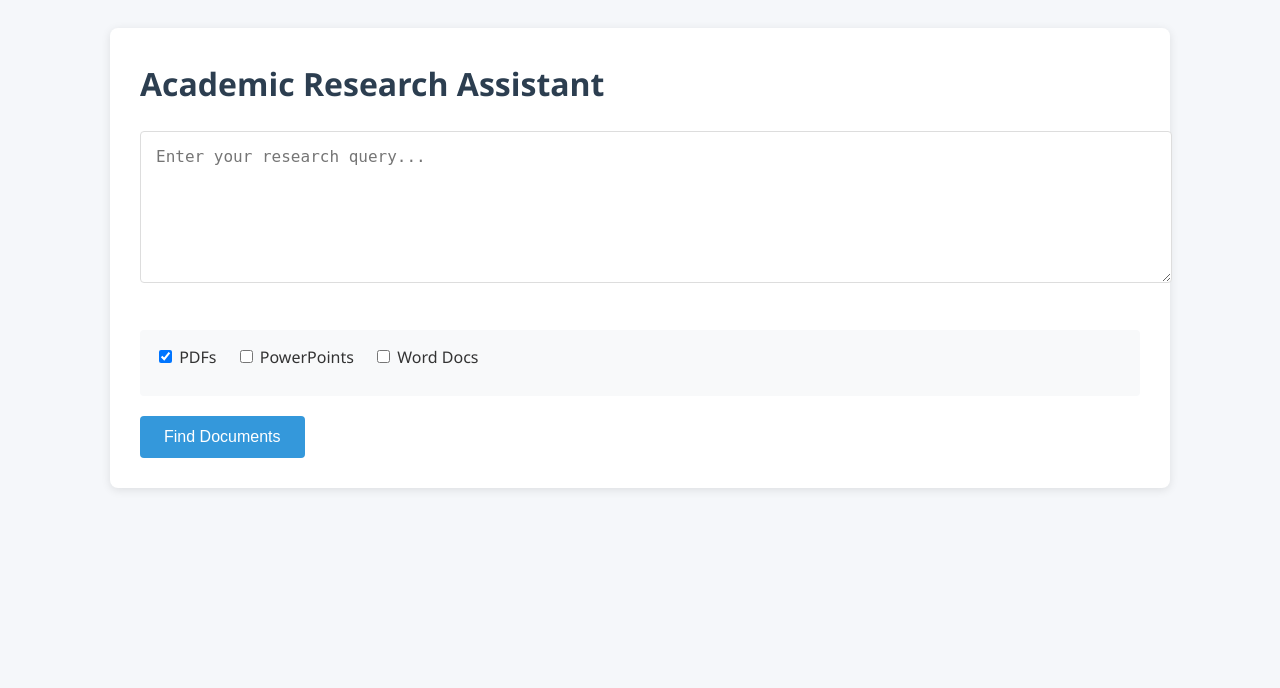
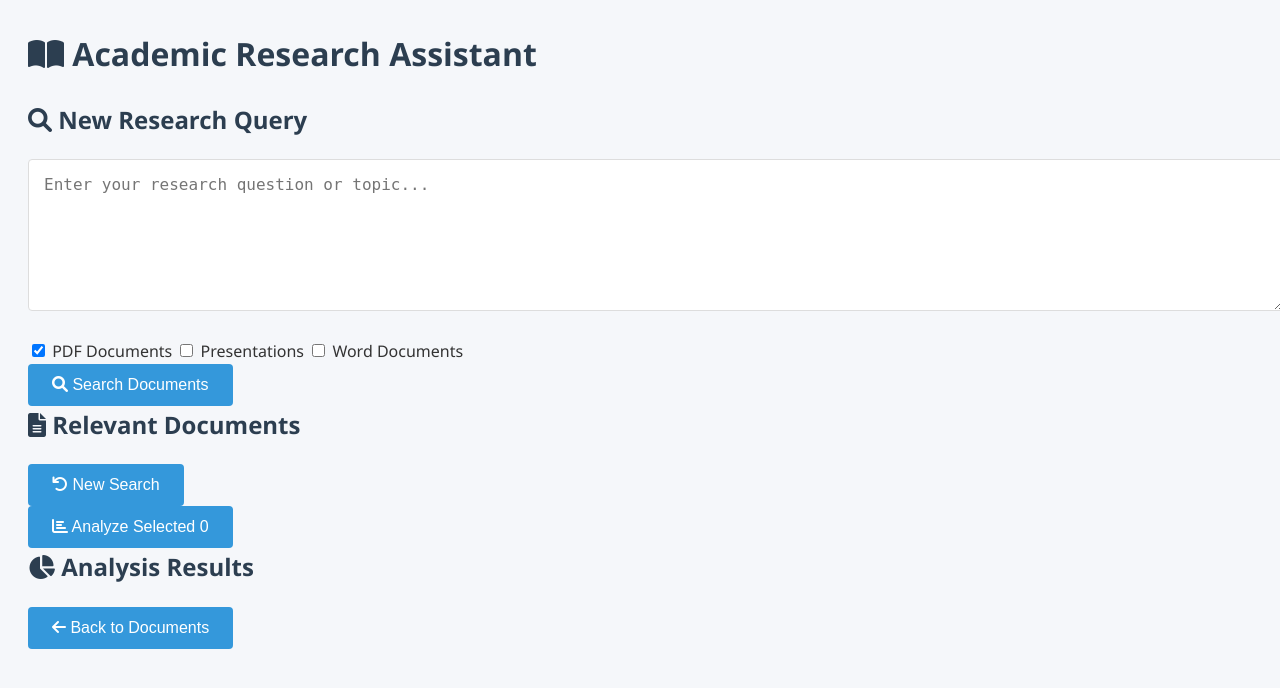
Before and after one commit to abhijeeth12/Academic-Research-Assistant, a Flask app: page / in a window 1280 px wide. Shown: the top 688 px of the page. Run offline with Flask 3, Linux system fonts and the light colour scheme.

Commit message:
Update index.html

```diff
--- a/templates/index.html
+++ b/templates/index.html
@@ -5,45 +5,83 @@
     <meta name="viewport" content="width=device-width, initial-scale=1.0">
     <title>Academic Research Assistant</title>
     <link rel="stylesheet" href="/static/style.css">
+    <link rel="stylesheet" href="https://cdnjs.cloudflare.com/ajax/libs/font-awesome/6.0.0/css/all.min.css">
 </head>
 <body>
-    <div class="container">
-        <h1>Academic Research Assistant</h1>
+    <div class="app-container">
+        <header class="app-header">
+            <h1><i class="fas fa-book-open"></i> Academic Research Assistant</h1>
+        </header>
 
-        <!-- Search Phase -->
-        <div id="searchPhase">
-            <div class="search-box">
-                <textarea id="queryInput" placeholder="Enter your research query..."></textarea>
-                <div class="type-options">
-                    <label><input type="checkbox" name="docType" value="PDF" checked> PDFs</label>
-                    <label><input type="checkbox" name="docType" value="PPT"> PowerPoints</label>
-                    <label><input type="checkbox" name="docType" value="Word"> Word Docs</label>
+        <main class="main-content">
+            <!-- Search Phase -->
+            <section class="phase active" id="searchPhase">
+                <div class="phase-card">
+                    <h2><i class="fas fa-search"></i> New Research Query</h2>
+                    <textarea id="queryInput" placeholder="Enter your research question or topic..."></textarea>
+
+                    <div class="document-types">
+                        <label class="type-option">
+                            <input type="checkbox" name="docType" value="PDF" checked>
+                            <span class="checkmark"></span>
+                            PDF Documents
+                        </label>
+                        <label class="type-option">
+                            <input type="checkbox" name="docType" value="PPT">
+                            <span class="checkmark"></span>
+                            Presentations
+                        </label>
+                        <label class="type-option">
+                            <input type="checkbox" name="docType" value="Word">
+                            <span class="checkmark"></span>
+                            Word Documents
+                        </label>
+                    </div>
+
+                    <button class="primary-btn" onclick="searchDocuments()">
+                        <i class="fas fa-search"></i> Search Documents
+                    </button>
                 </div>
-                <button onclick="searchDocuments()">Find Documents</button>
-            </div>
-        </div>
+            </section>
 
-        <!-- Results Phase -->
-        <div id="resultsPhase" style="display:none;">
-            <h2>Found Documents</h2>
-            <div id="documentList"></div>
+            <!-- Results Phase -->
+            <section class="phase" id="resultsPhase">
+                <div class="phase-card">
+                    <div class="phase-header">
+                        <h2><i class="fas fa-file-alt"></i> Relevant Documents</h2>
+                        <button class="text-btn" onclick="resetSearch()">
+                            <i class="fas fa-undo"></i> New Search
+                        </button>
+                    </div>
 
-            <div class="analysis-controls">
-                <button onclick="analyzeSelected()">Analyze Selected</button>
-                <button onclick="resetSearch()" class="secondary">New Search</button>
-            </div>
-        </div>
+                    <div id="documentList" class="documents-grid"></div>
 
-        <!-- Analysis Phase -->
-        <div id="analysisPhase" style="display:none;">
-            <h2>Analysis Results</h2>
-            <div id="analysisResults"></div>
-            <button onclick="backToResults()">Back to Documents</button>
-        </div>
+                    <div class="action-bar">
+                        <button class="primary-btn" onclick="analyzeSelected()">
+                            <i class="fas fa-chart-bar"></i> Analyze Selected
+                            <span id="selectedCount">0</span>
+                        </button>
+                    </div>
+                </div>
+            </section>
 
-        <div id="loadingOverlay" style="display:none;">
+            <!-- Analysis Phase -->
+            <section class="phase" id="analysisPhase">
+                <div class="phase-card">
+                    <div class="phase-header">
+                        <h2><i class="fas fa-chart-pie"></i> Analysis Results</h2>
+                        <button class="text-btn" onclick="backToResults()">
+                            <i class="fas fa-arrow-left"></i> Back to Documents
+                        </button>
+                    </div>
+                    <div id="analysisResults" class="analysis-list"></div>
+                </div>
+            </section>
+        </main>
+
+        <div id="loadingOverlay">
             <div class="spinner"></div>
-            <p>Processing...</p>
+            <div class="loading-text">Processing Request...</div>
         </div>
     </div>
 
```
